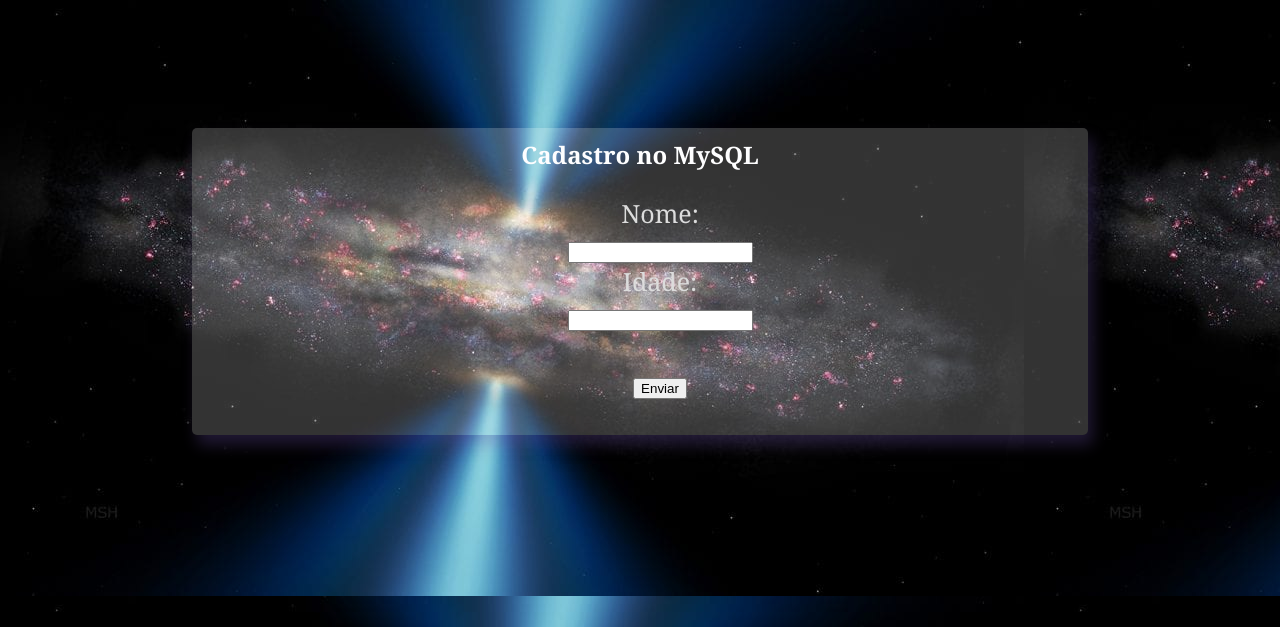
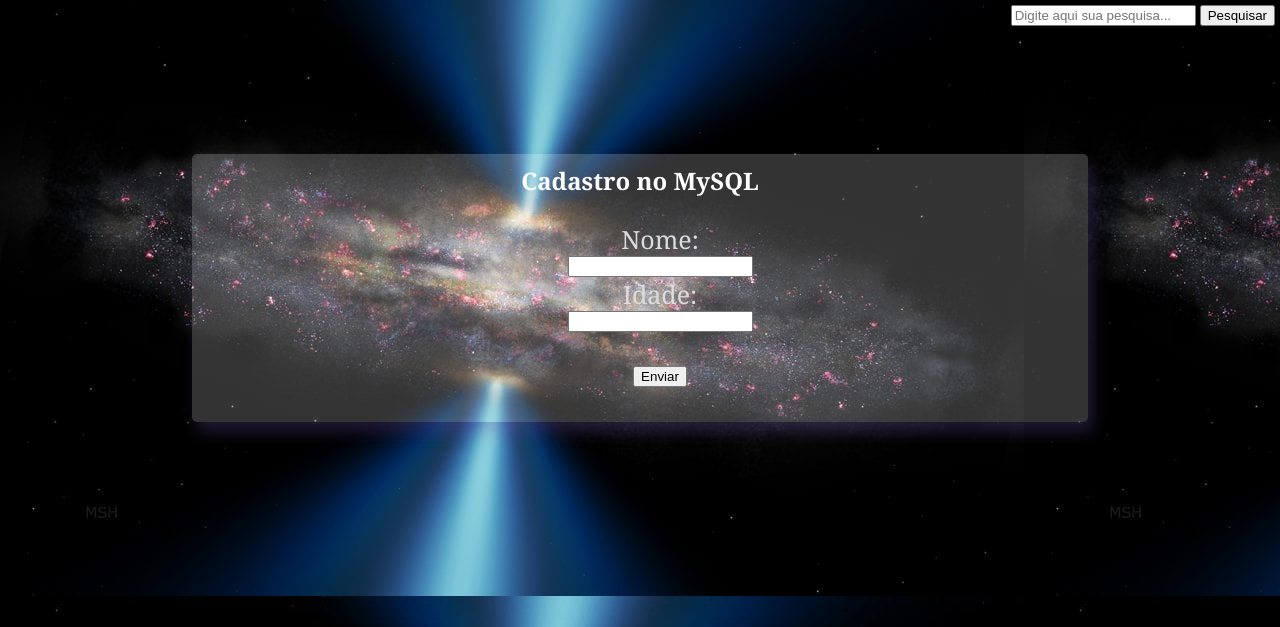
Before and after one commit to NathandeNascimento/Conexao-MySQL-PHP, a PHP site: page / in a window 1280 px wide. Shown: the top 627 px of the page. Run offline with PHP 8.4, Linux system fonts and the light colour scheme.

Commit message:
Upgrade code

```diff
--- a/estilo.css
+++ b/estilo.css
@@ -21,3 +21,5 @@ li{
 ul{font-size: 25px;
     color: gainsboro;
 }
+.branco{
+    color: gainsboro;}
--- a/index.php
+++ b/index.php
@@ -1,3 +1,6 @@
+<? include_once "top.php";?>
+
+
 <!DOCTYPE html>
 <html>
 <head>
@@ -10,7 +13,7 @@
 </head>
 
 <body>
-<div class="corpo ">
+<div class="corpo">
 
  <b>Cadastro no MySQL</b>
 
--- /dev/null
+++ b/top.php
@@ -0,0 +1,17 @@
+<html>
+    <style>
+        .direita {
+            text-align: right;
+            margin: 5px;
+
+        }
+        </style>
+    <body >
+        <Div class="direita">
+            <form action="busca.php" method="get" >
+             <input type="text" name="busca" placeholder="Digite aqui sua pesquisa...">
+                <input type="submit" value="Pesquisar">
+            </form>
+        </Div>
+    </body>
+</html>
```
